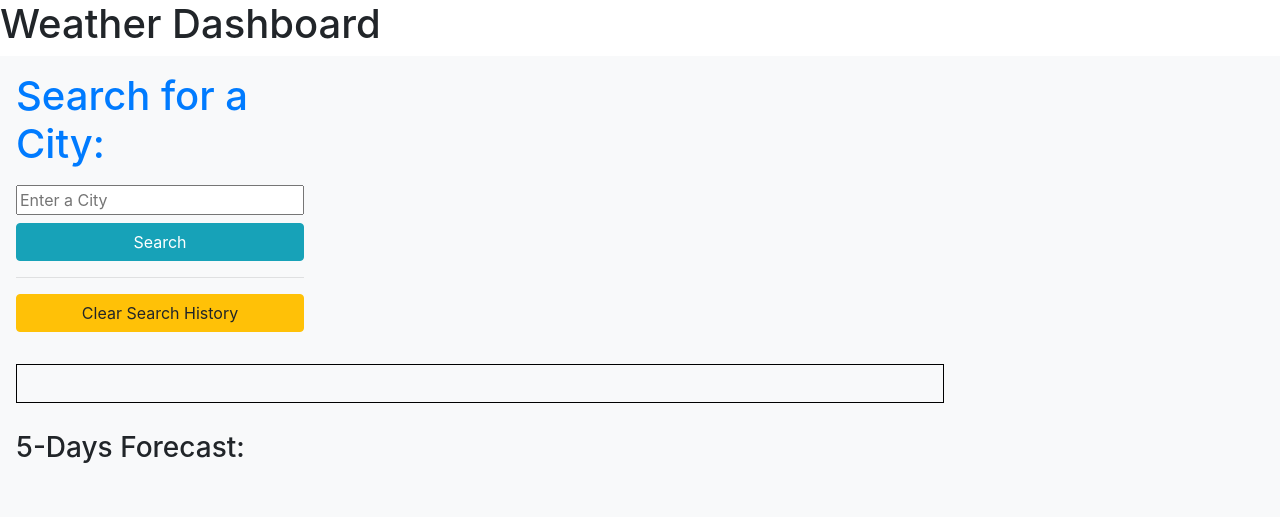
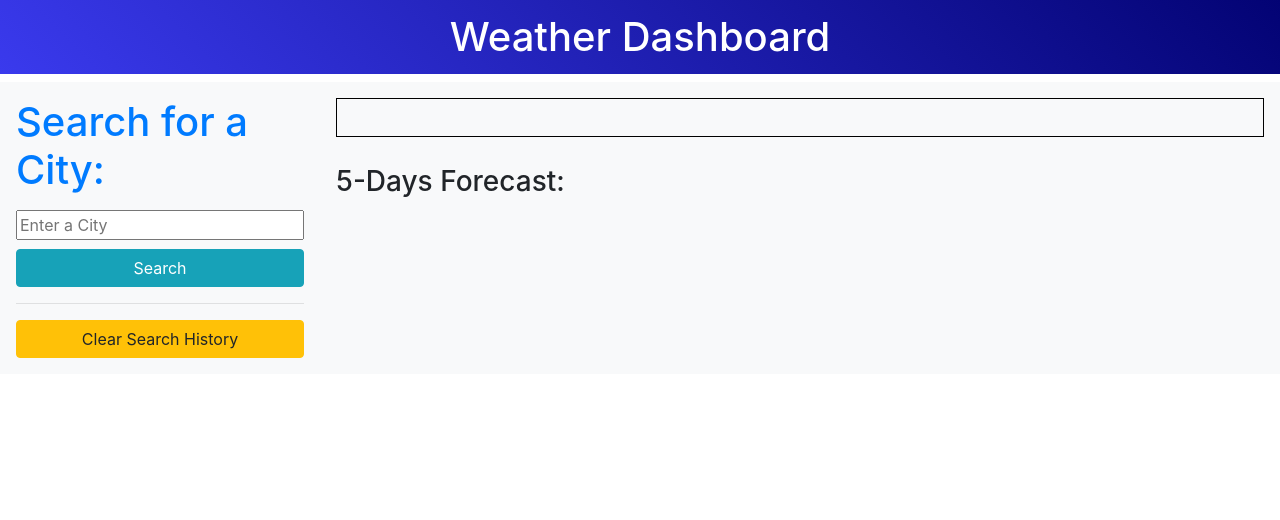
Before and after one commit to kbjss071/weatherDashboard, a plain HTML site: page index.html in a window 1280 px wide. Drawn offline with nearby package versions, Linux system fonts and the light colour scheme.

Commit message:
finalized styling and functionalities for the project

```diff
--- a/assets/css/style.css
+++ b/assets/css/style.css
@@ -99,3 +99,10 @@ header > h1 {
 #search-input {
     margin: 3% 0 3%;
 }
+
+#header {
+    background: linear-gradient(45deg, rgb(58, 58, 237), rgb(3, 3, 116));
+    color: white;
+    text-align: center;
+    padding: 1%;
+}
--- a/assets/js/script.js
+++ b/assets/js/script.js
@@ -5,6 +5,7 @@ const searchHistory = document.getElementById("history");
 const btnClear = document.getElementById("clear-search");
 const todayWeather = document.getElementById("today");
 
+// Initialize searchArray to store searched city
 var searchArray = [];
 localStorage.setItem("searchArray", JSON.stringify(searchArray));
 
@@ -12,11 +13,14 @@ function fetchOpenWeather(){
     if(localStorage.getItem("search")){
         var city = localStorage.getItem("search");
 
+        // Once a city is submitted, the city string is passed to a url link in order to search weather in the city
         var city_url = "https://api.openweathermap.org/data/2.5/weather?q="+ city + "&appid=0fd6b4fe383cc3d0cc48aa0476837f29";
-        var forecast_url = "https://api.openweathermap.org/data/2.5/forecast?q="+ city + "&appid=0fd6b4fe383cc3d0cc48aa0476837f29";
+
+        // Initialize latitude, longitude and a new api link in order for later usage
         var lat, lon;
         var onecall_url;
 
+        // Fetch data from the url with city name
         fetch(city_url)
         .then(response => response.json())
         .then(function(data){
@@ -31,10 +35,10 @@ function fetchOpenWeather(){
             fetch(onecall_url)
             .then(response => response.json())
             .then(function(data){
-                console.log(data);
-
+                // Reset the div element which displays today's weather
                 todayWeather.innerHTML=``;
 
+                // Create elements and define today's current weather conditions into the elements
                 var todayCity = document.createElement("h2");
                 todayCity.setAttribute("style", "display: inline-block");
                 var todayWeatherIcon = getWeatherIcon(data.current.weather[0].icon);
@@ -68,6 +72,7 @@ function fetchOpenWeather(){
                 todayWeather.appendChild(todayUV);
                 todayWeather.appendChild(todayUVIndication);
 
+                // Lines below are designed for 5-days forecast
                 daysForecast.innerHTML = ``;
                 for (let i = 1; i < 6; i++){
                         var cardDiv = document.createElement("div");
@@ -103,7 +108,6 @@ function fetchOpenWeather(){
                     }
                 })
 
-            // console.log(data);
         });
 
 
@@ -113,7 +117,7 @@ function fetchOpenWeather(){
 
 }
 
-
+// Set up addEventListener to receive a city string from user input
 btnSearch.addEventListener("click", function(e){
     e.preventDefault();
     localStorage.setItem("search", searchInput.value);
@@ -130,12 +134,15 @@ btnSearch.addEventListener("click", function(e){
     fetchOpenWeather();
 });
 
+
+// Clear search history if user clicks this button
 btnClear.addEventListener("click", function(e){
     e.preventDefault();
 
     clearSearchHistory();
 })
 
+// Convert Unix time to date
 function unixTimeConverter(dt){
     var unixTime = new Date (dt*1000);
     var dateString = unixTime.toLocaleDateString();
@@ -143,12 +150,14 @@ function unixTimeConverter(dt){
     return dateString;
 }
 
+// Convert Kelvin degree to Fahrenheit degree
 function kelvinToFahrenheit(kelvin){
     var fahrenheit = ((kelvin-273.15)*1.8)+ 32;
 
     return fahrenheit.toFixed(2);
 }
 
+// With iconCode passed to this function, create and return an img element sourcing the icon image
 function getWeatherIcon(iconCode){
     var img = document.createElement("img");
     img.setAttribute("src", "http://openweathermap.org/img/wn/" +iconCode+ ".png");
@@ -156,6 +165,7 @@ function getWeatherIcon(iconCode){
     return img;
 }
 
+// With given uv index, it returns corresponding class name depending on how serious the uv index is.
 function uvIndex(uv){
     if(uv < 2.5){
         return "favorable";
@@ -166,16 +176,20 @@ function uvIndex(uv){
     }
 }
 
+// Convert meter per sec to mile per hour
 function meterToMile(meter){
     return (meter*2.23694).toFixed(2);
 }
 
+// Clear search history visually on html and remove searchArray in the local storage.
 function clearSearchHistory(){
     var array = [];
     localStorage.setItem("searchArray", JSON.stringify(array));
     searchHistory.innerHTML = ``;
 }
 
+// Iterage search history array and return button elements for each search history in local storage.
+// Also set up the button to have onclick function and id, which is name of the searched city.
 function iterateSearch(){
     var array = JSON.parse(localStorage.getItem("searchArray"));
 
@@ -184,7 +198,7 @@ function iterateSearch(){
     for (let i=0; i< array.length; i++){
         var newCity = document.createElement("button");
         newCity.setAttribute("class", "btn btn-block past");
-        newCity.setAttribute("onclick", "historyOnclick");
+        newCity.setAttribute("onclick", "historyOnclick()");
         newCity.setAttribute("id", `${array[i]}`);
         newCity.innerText = array[i];
         searchHistory.append(newCity);
@@ -192,9 +206,9 @@ function iterateSearch(){
 
 }
 
+// If the history button is clicked, it responds with searching for a weather from the given city
 function historyOnclick(){
+    localStorage.setItem("search", event.target.id);
 
+    fetchOpenWeather();
 }
-
-
-fetchOpenWeather();
--- a/index.html
+++ b/index.html
@@ -16,8 +16,8 @@
     </header>
 
     <main>
-        <div class="flex-row align-stretch align-content-start align-content-stretch-md min-100-vh bg-light">
-            <div class="col-12 col-md-3 bg-light p-3">
+        <div class="d-flex flex-row align-stretch align-content-start align-content-stretch-md min-100-vh bg-light" id="">
+            <div class="col-3 col-md-3 bg-light p-3">
                   <h1 class="text-primary">Search for a City: </h1>
                   <form id="search-form" class="mb-2">
                     <input id="search-input" class="form-input w-100" type="text" placeholder="Enter a City">
@@ -31,7 +31,7 @@
                   </div>
             </div>
 
-            <div class="col-12 col-md-9 p-3">
+            <div class="col-9 col-md-9 p-3">
                 <div class="today bg-light" id="today">
                 </div>
                 <div class="forecast-block">
```
Also changed, not shown: 1 other file.
